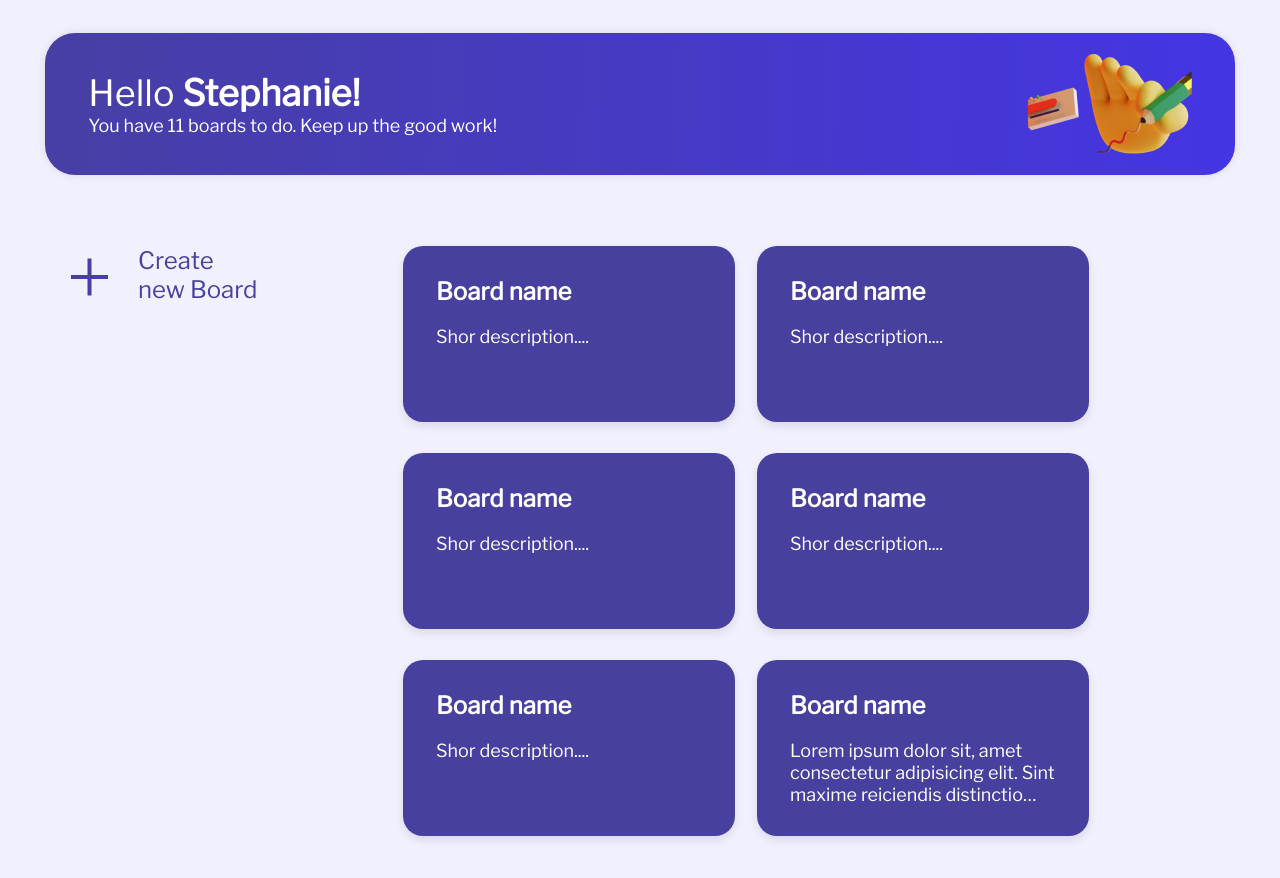
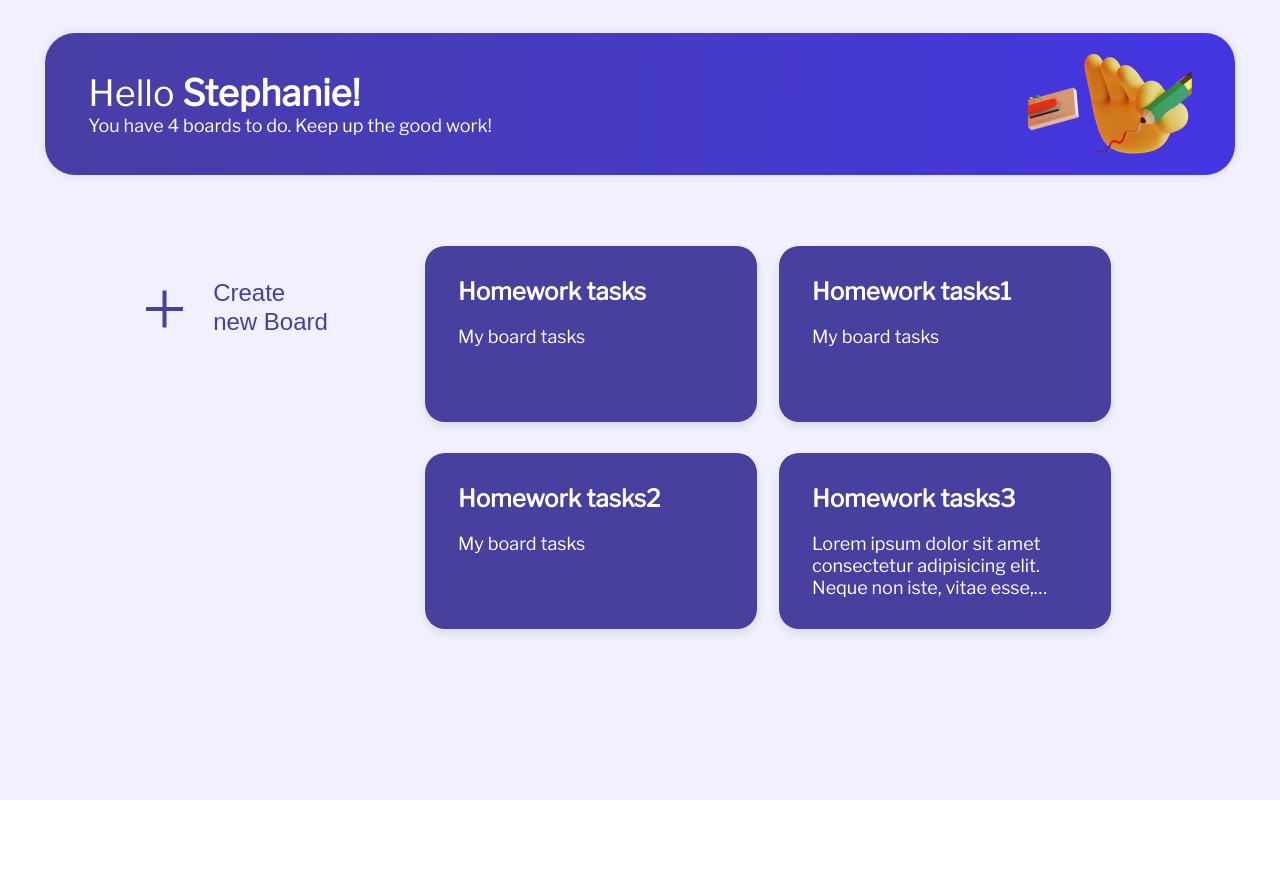
Before and after one commit to andrej-a/project-management-app, a React (Create React App) app: page /boards in a window 1280 px wide. Shown: the top 878 px of the page. After the commit the page ends 800 px from the top, so only its background shows below. Built offline with nearby package versions, Linux system fonts and the light colour scheme.

Commit message:
fix: add board interface

```diff
--- /dev/null
+++ b/src/models/IBoard.tsx
@@ -0,0 +1,5 @@
+export interface IBoard {
+  id: string;
+  title: string;
+  description: string;
+}
--- a/src/pages/BoardsPage/BoardsPage.components.tsx
+++ b/src/pages/BoardsPage/BoardsPage.components.tsx
@@ -17,6 +17,7 @@ export const BoardsPanelWrapper = styled.div`
   margin: 71px;
   display: flex;
   min-height: 100%;
+  gap: 31px 22px;
 
   @media screen and (max-width: ${size.laptop}) {
     flex-direction: column-reverse;
--- a/src/pages/BoardsPage/BoardsPage.tsx
+++ b/src/pages/BoardsPage/BoardsPage.tsx
@@ -3,24 +3,18 @@ import BoardSmallCard from './BoardSmallCard/BoardSmallCard';
 import { BoardsPanelWrapper, BoardsWrapper, Wrapper } from './BoardsPage.components';
 import GreetingsPanel from './GreetingsPanel/GreetingsPanel';
 import NewBoardButton from './NewBoardButton/NewBoardButton';
+import { userName, boards } from '../../temporalStates/temporalStates';
 
 const BoardsPage = () => {
+  const boardsList = boards.map((board) => (
+    <BoardSmallCard title={board.title} description={board.description} key={board.id} />
+  ));
   return (
     <Wrapper>
-      <GreetingsPanel />
+      <GreetingsPanel userName={userName} boards={boards} />
       <BoardsPanelWrapper>
         <NewBoardButton></NewBoardButton>
-        <BoardsWrapper>
-          <BoardSmallCard title="Board name" description="Shor description...." />
-          <BoardSmallCard title="Board name" description="Shor description...." />
-          <BoardSmallCard title="Board name" description="Shor description...." />
-          <BoardSmallCard title="Board name" description="Shor description...." />
-          <BoardSmallCard title="Board name" description="Shor description...." />
-          <BoardSmallCard
-            title="Board name"
-            description="Lorem ipsum dolor sit, amet consectetur adipisicing elit. Sint maxime reiciendis distinctio tempore? Cumque ea sapiente, officiis, similique, magni praesentium architecto cupiditate animi aperiam aut asperiores temporibus illum delectus magnam."
-          />
-        </BoardsWrapper>
+        <BoardsWrapper>{boardsList}</BoardsWrapper>
       </BoardsPanelWrapper>
     </Wrapper>
   );
--- a/src/pages/BoardsPage/GreetingsPanel/GreetingsPanel.tsx
+++ b/src/pages/BoardsPage/GreetingsPanel/GreetingsPanel.tsx
@@ -6,12 +6,12 @@ import {
   GreetingTextBlock,
 } from './GreetingsPanel.components';
 import imageHand from '../../../assets/img/boards_page/greetings_hand.png';
-import { numOfBoards, userName } from '../../../temporalStates/temporalStates';
 
 import { store } from '../../../store/store';
+import { IBoard } from '../../../models/IBoard';
 const l = store.getState().language;
 
-const GreetingsPanel = () => {
+const GreetingsPanel = ({ userName, boards }: { userName: string; boards: IBoard[] }) => {
   return (
     <GreetingsPanelStyled>
       <GreetingTextBlock>
@@ -19,8 +19,8 @@ const GreetingsPanel = () => {
           {l.Hello} <span>{userName}!</span>
         </GreetingMainText>
         <GreetingSubText>
-          {l['You have']} {getBoardsWord(numOfBoards)} {l['To do']}.
-          {!!numOfBoards && l['Keep up the good work!']}
+          {l['You have']} {getBoardsWord(boards.length)} {l['To do']}.
+          {!!boards.length && l['Keep up the good work!']}
         </GreetingSubText>
       </GreetingTextBlock>
       <GreetingImageBlock>
--- a/src/pages/BoardsPage/NewBoardButton/NewBoardButton.components.tsx
+++ b/src/pages/BoardsPage/NewBoardButton/NewBoardButton.components.tsx
@@ -2,14 +2,28 @@ import styled from 'styled-components';
 import { store } from '../../../store/store';
 const { MAIN_BACKGROUND } = store.getState().application_theme;
 
-export const NewBoardButtonStyled = styled.div`
+export const NewBoardButtonWrapper = styled.button`
+  min-height: 100%;
+  border-radius: 20px;
+  min-width: 332px;
+  display: flex;
+  justify-content: center;
+  align-items: flex-start;
+  padding: 31px 33px;
+  text-align: left;
+  background-color: transparent;
+  border: 1px dashed transparent;
+  cursor: pointer;
+  transition: all 0.3s ease-in-out;
+
+  div {
     height: min-content;
-  min-width: 332px;
     color: ${MAIN_BACKGROUND};
     font-size: 24px;
     line-height: 29px;
     position: relative;
     padding-left: 67px;
+    transition: transform 0.3s ease-in-out;
 
     &::before,
     &::after {
@@ -19,16 +33,29 @@ export const NewBoardButtonStyled = styled.div`
       min-height: 4px;
       background-color: ${MAIN_BACKGROUND};
       position: absolute;
+      transition: transform 0.7s ease-in-out;
     }
-
     &::before {
       top: 50%;
       left: 0;
     }
-
     &::after {
       top: 50%;
       left: 0;
       transform: rotate(90deg);
     }
+  }
+
+  &:hover {
+    border: 1px dashed ${MAIN_BACKGROUND};
+    div {
+      transform: scale(1.06);
+      &::before {
+        transform: rotate(180deg);
+      }
+      &::after {
+        transform: rotate(270deg);
+      }
+    }
+  }
 `;
--- a/src/pages/BoardsPage/NewBoardButton/NewBoardButton.tsx
+++ b/src/pages/BoardsPage/NewBoardButton/NewBoardButton.tsx
@@ -1,10 +1,12 @@
-import { NewBoardButtonStyled } from './NewBoardButton.components';
+import { NewBoardButtonWrapper } from './NewBoardButton.components';
 
 const NewBoardButton = () => {
   return (
-    <NewBoardButtonStyled>
-      Create <br /> new Board
-    </NewBoardButtonStyled>
+    <NewBoardButtonWrapper>
+      <div>
+        Create <br /> new Board
+      </div>
+    </NewBoardButtonWrapper>
   );
 };
 
--- a/src/temporalStates/temporalStates.tsx
+++ b/src/temporalStates/temporalStates.tsx
@@ -1,2 +1,26 @@
+import { IBoard } from '../models/IBoard';
+
 export const userName = 'Stephanie';
-export const numOfBoards = 11;
+export const boards: IBoard[] = [
+  {
+    id: '70c4d451-d846-443e-9ba6-87c0ad96a180',
+    title: 'Homework tasks',
+    description: 'My board tasks',
+  },
+  {
+    id: '44cc7553-4d79-48d1-adb8-293b7a0a7171',
+    title: 'Homework tasks1',
+    description: 'My board tasks',
+  },
+  {
+    id: 'e9ebcc22-958c-4cbc-9831-176a888a24e2',
+    title: 'Homework tasks2',
+    description: 'My board tasks',
+  },
+  {
+    id: '81bb1043-115d-460e-9a03-f9100092b686',
+    title: 'Homework tasks3',
+    description:
+      'Lorem ipsum dolor sit amet consectetur adipisicing elit. Neque non iste, vitae esse, delectus maxime voluptas, laborum magni ipsum nesciunt rem magnam suscipit explicabo! Voluptatem animi deserunt enim beatae culpa.',
+  },
+];
```
Lines whose indentation alone changed are shown as unchanged.
